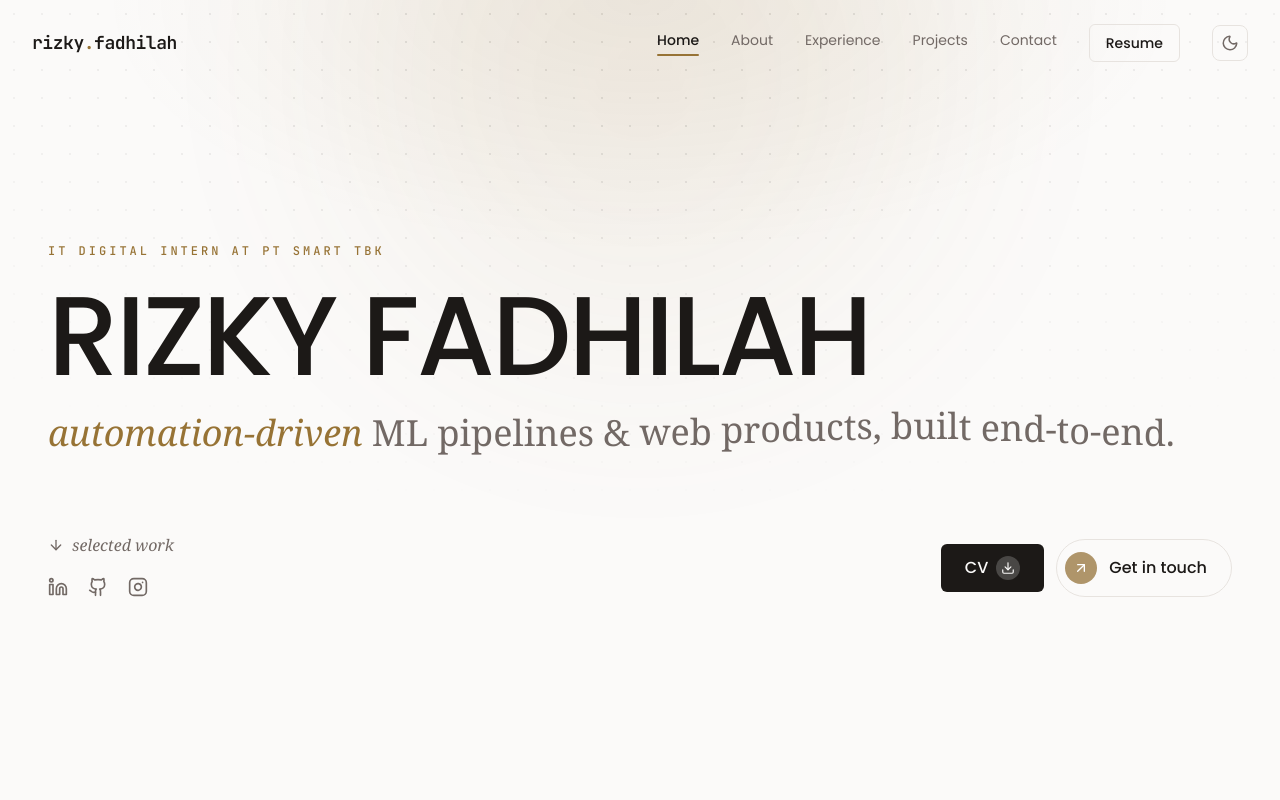
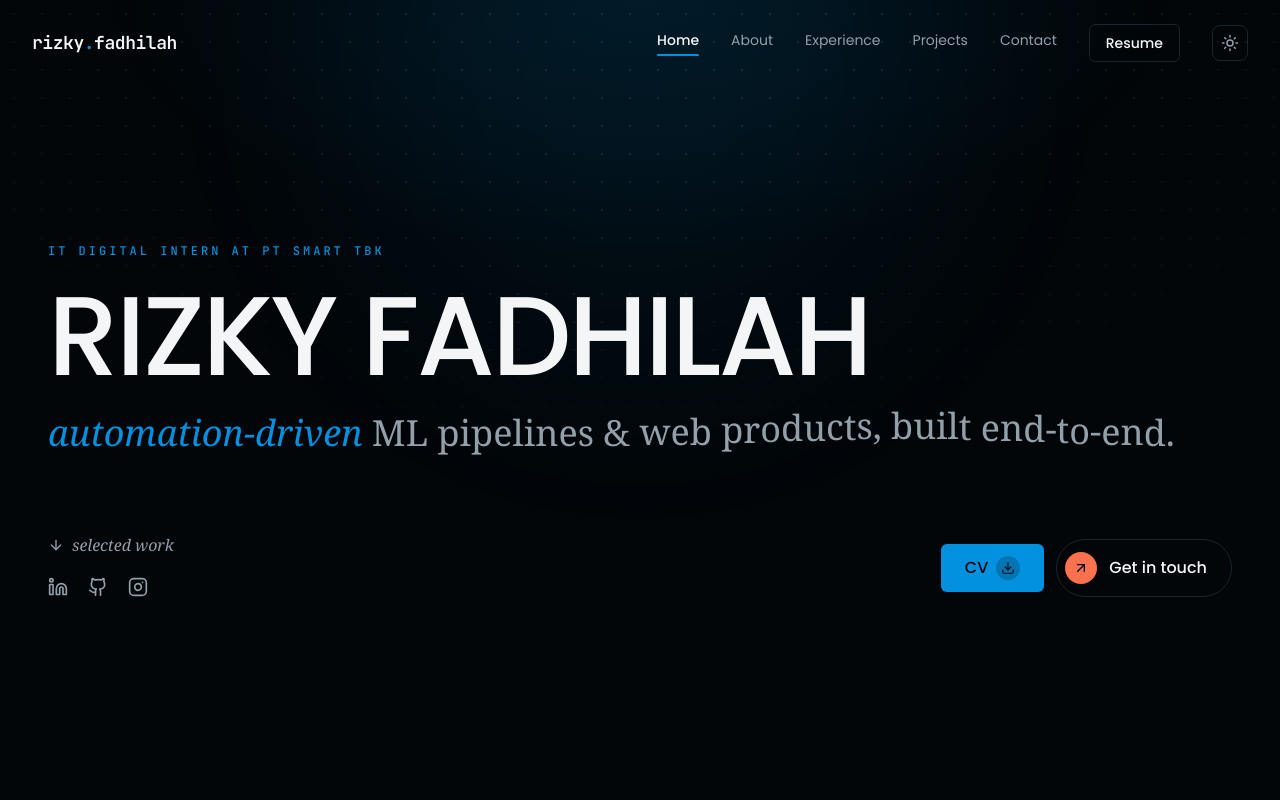
Before and after one commit to rizkyyfadhilahh/portfolio, a React (Vite) app: page / in a window 1280 px wide. Shown: the top 800 px of the page. Built offline with nearby package versions, Linux system fonts and the light colour scheme.

Commit message:
ganti palet warna 3 warna

```diff
--- a/index.html
+++ b/index.html
@@ -25,10 +25,7 @@
     <script>
       (function () {
         var stored = localStorage.getItem("theme");
-        var prefersDark = window.matchMedia(
-          "(prefers-color-scheme: dark)"
-        ).matches;
-        if (stored === "dark" || (!stored && prefersDark)) {
+        if (stored !== "light") {
           document.documentElement.classList.add("dark");
         }
       })();
--- a/src/components/FeaturedWork.jsx
+++ b/src/components/FeaturedWork.jsx
@@ -26,7 +26,7 @@ export const FeaturedWork = () => {
             className="btn-outline group inline-flex items-center gap-3 !rounded-full !py-2 !pl-6 !pr-2"
           >
             See all projects
-            <span className="flex h-9 w-9 items-center justify-center rounded-full bg-accent-2 text-white transition-transform duration-300 group-hover:translate-x-0.5 group-hover:-translate-y-0.5">
+            <span className="flex h-9 w-9 items-center justify-center rounded-full bg-accent-2 text-accent-2-foreground transition-transform duration-300 group-hover:translate-x-0.5 group-hover:-translate-y-0.5">
               <ArrowUpRight size={16} />
             </span>
           </Link>
@@ -49,7 +49,7 @@ export const FeaturedWork = () => {
                     className="h-full w-full object-cover transition-transform duration-700 group-hover:scale-105"
                   />
                   {project.badge && (
-                    <span className="absolute left-3 top-3 inline-flex items-center gap-1.5 rounded-full border border-primary/40 bg-background/85 px-2.5 py-1 text-xs font-medium text-primary backdrop-blur">
+                    <span className="absolute left-3 top-3 inline-flex items-center gap-1.5 rounded-full border border-accent-2/60 bg-background/85 px-2.5 py-1 text-xs font-medium text-foreground backdrop-blur">
                       {project.status === "private" ? <Lock size={12} /> : project.status === "wip" ? <Clock size={12} /> : <Trophy size={12} />}
                       {stripEmoji(project.badge)}
                     </span>
--- a/src/components/HeroSection.jsx
+++ b/src/components/HeroSection.jsx
@@ -127,7 +127,7 @@ export const HeroSection = () => {
               to="/contact"
               className="btn-outline !rounded-full pl-2 pr-6 inline-flex items-center gap-3"
             >
-              <span className="inline-flex h-8 w-8 items-center justify-center rounded-full bg-accent-2 text-white">
+              <span className="inline-flex h-8 w-8 items-center justify-center rounded-full bg-accent-2 text-accent-2-foreground">
                 <ArrowUpRight className="h-4 w-4" />
               </span>
               Get in touch
--- a/src/components/ProjectsShowcase.jsx
+++ b/src/components/ProjectsShowcase.jsx
@@ -124,7 +124,7 @@ export const ProjectsShowcase = () => {
               <div className="order-2 md:order-1 space-y-6 text-left">
                 <Motion.div variants={itemVariants} className="flex flex-wrap items-center gap-3">
                   {project.badge && (
-                    <span className="inline-flex items-center gap-2 rounded-full border border-primary/40 bg-primary/10 px-3 py-1 text-xs font-medium text-primary">
+                    <span className="inline-flex items-center gap-2 rounded-full border border-accent-2/60 bg-accent-2/15 px-3 py-1 text-xs font-medium text-foreground">
                       {project.status === "private" ? <Lock size={13} /> : project.status === "wip" ? <Clock size={13} /> : <Trophy size={13} />}
                       {stripEmoji(project.badge)}
                     </span>
--- a/src/components/ThemeToggle.jsx
+++ b/src/components/ThemeToggle.jsx
@@ -4,9 +4,7 @@ import { useEffect, useState } from "react";
 const getInitialTheme = () => {
   const stored = localStorage.getItem("theme");
   if (stored === "dark" || stored === "light") return stored;
-  return window.matchMedia("(prefers-color-scheme: dark)").matches
-    ? "dark"
-    : "light";
+  return "dark";
 };
 
 export const ThemeToggle = ({ className = "" }) => {
--- a/src/components/WhatIDo.jsx
+++ b/src/components/WhatIDo.jsx
@@ -33,7 +33,7 @@ export const WhatIDo = () => {
             className="btn-outline group inline-flex items-center gap-3 !rounded-full !py-2 !pl-6 !pr-2"
           >
             More about me
-            <span className="flex h-9 w-9 items-center justify-center rounded-full bg-accent-2 text-white transition-transform duration-300 group-hover:translate-x-0.5 group-hover:-translate-y-0.5">
+            <span className="flex h-9 w-9 items-center justify-center rounded-full bg-accent-2 text-accent-2-foreground transition-transform duration-300 group-hover:translate-x-0.5 group-hover:-translate-y-0.5">
               <ArrowUpRight size={16} />
             </span>
           </Link>
--- a/src/index.css
+++ b/src/index.css
@@ -10,6 +10,7 @@
   --color-primary: hsl(var(--primary));
   --color-primary-foreground: hsl(var(--primary-foreground));
   --color-accent-2: hsl(var(--accent-2));
+  --color-accent-2-foreground: hsl(var(--accent-2-foreground));
 
   --color-secondary: hsl(var(--secondary));
   --color-secondary-foreground: hsl(var(--secondary-foreground));
@@ -22,42 +23,47 @@
 }
 
 @layer base {
+  /* Palet 3 warna: Midnight Black #02070A, Electric Blue #0297DE, Cantaloupe Orange #FC734D.
+     Lainnya hanya turunan terang/gelap dari ketiganya. */
   :root {
-    --background: 40 20% 98%;
-    --foreground: 20 10% 10%;
+    --background: 205 40% 98%;
+    --foreground: 205 67% 2%;
 
-    --muted-foreground: 20 6% 42%;
+    --muted-foreground: 205 14% 36%;
 
     --card: 0 0% 100%;
 
-    --secondary: 40 14% 95%;
-    --secondary-foreground: 20 10% 10%;
+    --secondary: 205 30% 95%;
+    --secondary-foreground: 205 67% 2%;
 
-    --primary: 38 48% 40%;
+    /* biru sedikit lebih dalam di mode terang agar teks kecil tetap terbaca */
+    --primary: 201 98% 35%;
     --primary-foreground: 0 0% 100%;
-    --accent-2: 38 30% 55%;
+    --accent-2: 12 97% 65%;
+    --accent-2-foreground: 205 67% 2%;
 
-    --border: 30 14% 89%;
-    --input: 30 14% 85%;
+    --border: 205 25% 89%;
+    --input: 205 25% 84%;
   }
 
   .dark {
-    --background: 20 10% 6%;
-    --foreground: 40 18% 95%;
+    --background: 205 67% 2%;
+    --foreground: 205 20% 96%;
 
-    --muted-foreground: 30 8% 62%;
+    --muted-foreground: 205 12% 62%;
 
-    --card: 20 9% 9%;
+    --card: 205 50% 5%;
 
-    --secondary: 20 9% 13%;
-    --secondary-foreground: 40 18% 95%;
+    --secondary: 205 40% 8%;
+    --secondary-foreground: 205 20% 96%;
 
-    --primary: 40 58% 58%;
-    --primary-foreground: 20 10% 8%;
-    --accent-2: 40 30% 60%;
+    --primary: 201 98% 44%;
+    --primary-foreground: 205 67% 2%;
+    --accent-2: 12 97% 65%;
+    --accent-2-foreground: 205 67% 2%;
 
-    --border: 20 8% 18%;
-    --input: 20 8% 22%;
+    --border: 205 30% 14%;
+    --input: 205 30% 18%;
   }
 
   * {
@@ -117,8 +123,8 @@
 }
 
 @utility btn-primary {
-  @apply px-6 py-3 rounded-md bg-foreground text-background font-medium
-         transition-all duration-300 hover:opacity-85 hover:-translate-y-0.5
+  @apply px-6 py-3 rounded-md bg-primary text-primary-foreground font-medium
+         transition-all duration-300 hover:bg-accent-2 hover:text-accent-2-foreground hover:-translate-y-0.5
          active:scale-[0.98] active:translate-y-0;
 }
 
--- a/src/pages/ProjectDetail.jsx
+++ b/src/pages/ProjectDetail.jsx
@@ -37,7 +37,7 @@ export const ProjectDetail = () => {
         </Link>
 
         {project.badge && (
-          <span className="inline-flex items-center gap-2 rounded-full border border-primary/40 bg-primary/10 px-3 py-1 text-xs font-medium text-primary">
+          <span className="inline-flex items-center gap-2 rounded-full border border-accent-2/60 bg-accent-2/15 px-3 py-1 text-xs font-medium text-foreground">
             {project.status === "private" ? <Lock size={13} /> : <Clock size={13} />}
             {stripEmoji(project.badge)}
           </span>
```
